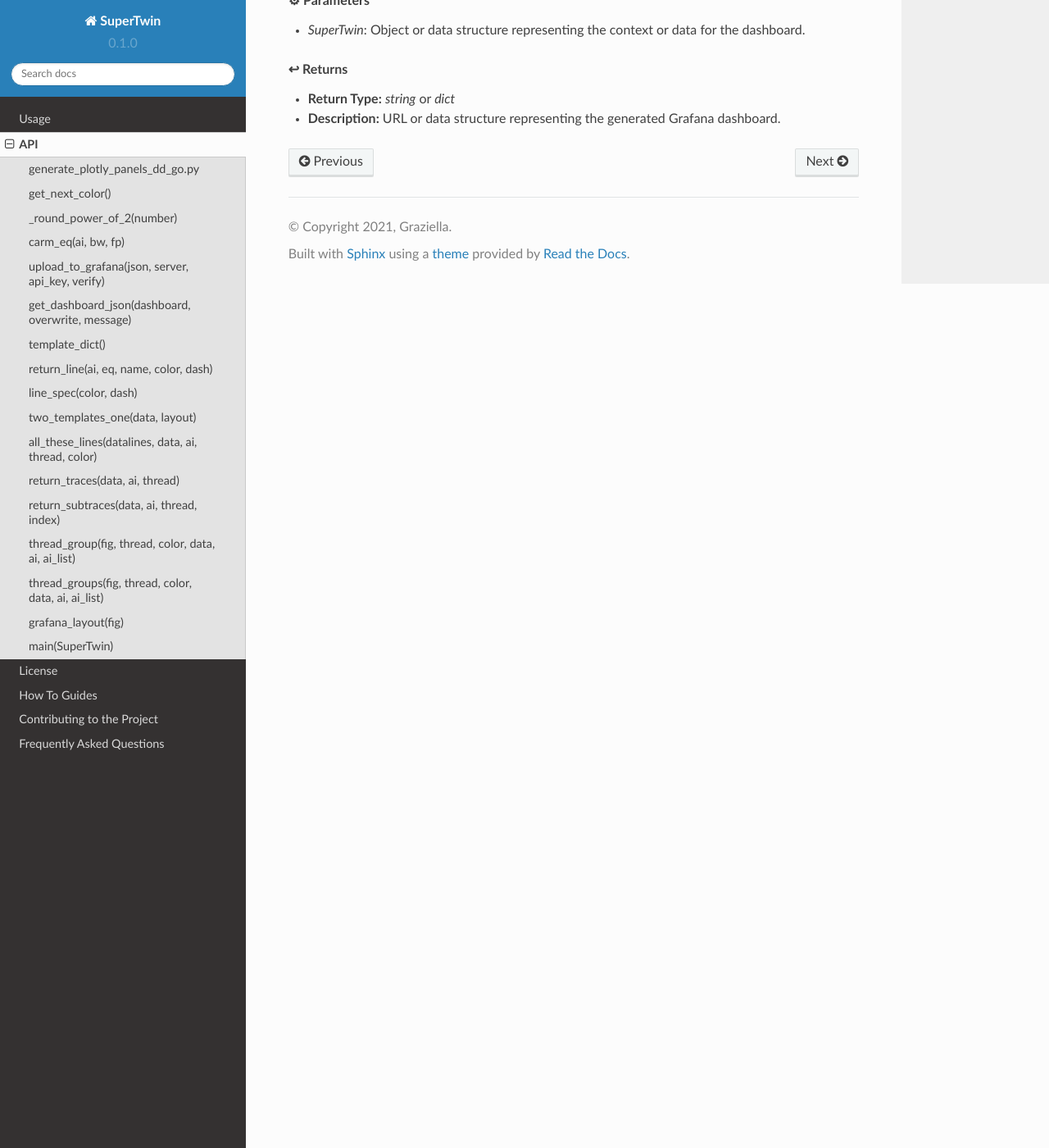
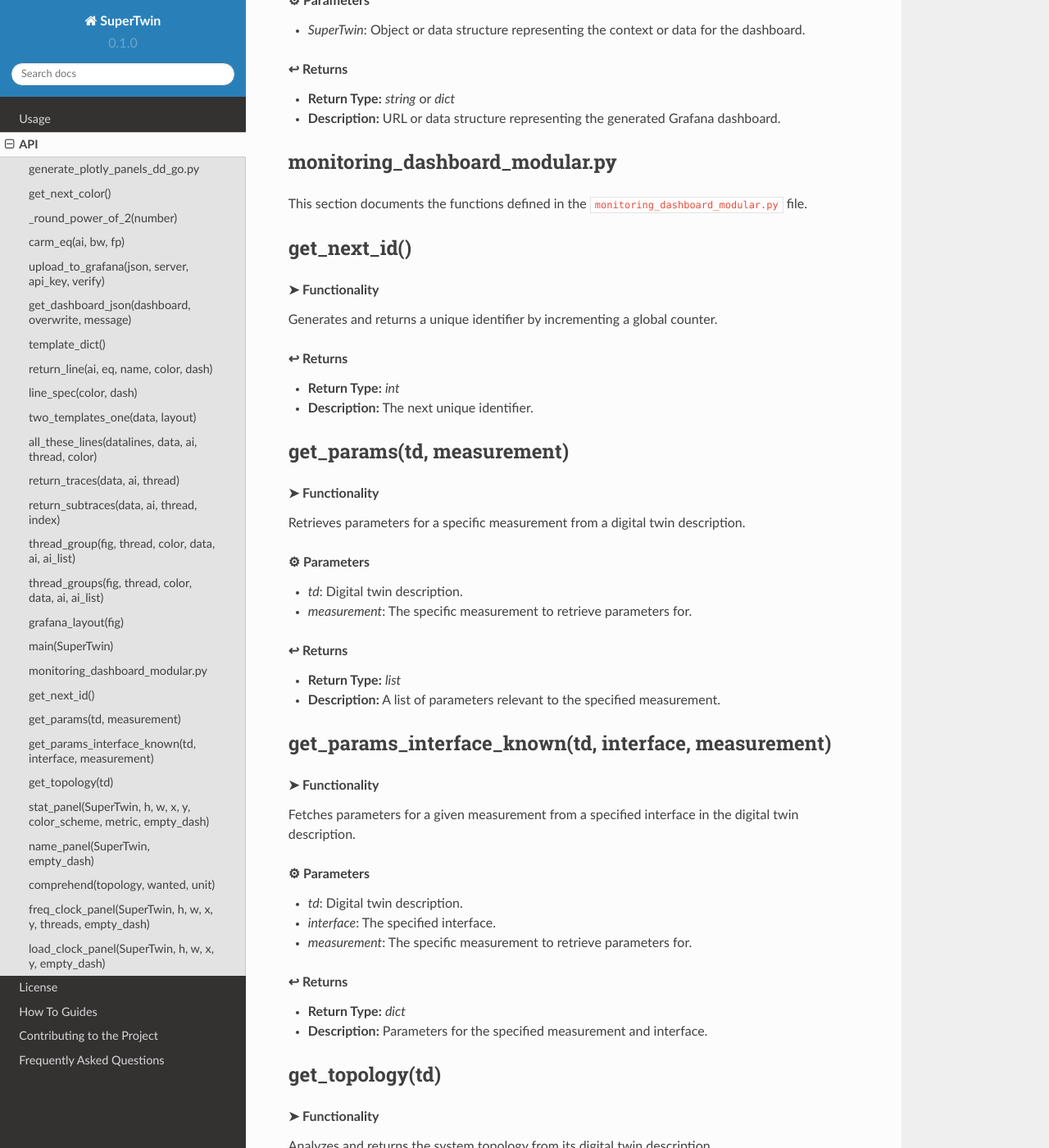
Before and after one commit to AliFehmi/readthedocs_deneme, a Sphinx documentation site: the page built from docs/source/api.rst, in a window 1280 px wide and 1400 px high, scrolled down 6230 px. Shown: the whole window at 82% size. Built offline with Sphinx 7.4.7 and the Read the Docs theme 2.0.0, drawn with Linux system fonts in a browser that asks for light colours; some of the changed text lies outside the part shown.

Commit message:
monitoring_dashboard_modular.py

```diff
--- a/docs/source/api.rst
+++ b/docs/source/api.rst
@@ -324,3 +324,185 @@ Main function orchestrating the creation of a performance analysis dashboard.
 
 - **Return Type:** `string` or `dict`
 - **Description:** URL or data structure representing the generated Grafana dashboard.
+
+monitoring_dashboard_modular.py
+-------------------------------
+
+This section documents the functions defined in the ``monitoring_dashboard_modular.py`` file.
+
+.. _get_next_id:
+
+get_next_id()
+-------------
+
+.. rubric:: ➤ Functionality
+
+Generates and returns a unique identifier by incrementing a global counter.
+
+.. rubric:: ↩ Returns
+
+- **Return Type:** `int`
+- **Description:** The next unique identifier.
+
+
+.. _get_params:
+
+get_params(td, measurement)
+---------------------------
+
+.. rubric:: ➤ Functionality
+
+Retrieves parameters for a specific measurement from a digital twin description.
+
+.. rubric:: ⚙ Parameters
+
+- `td`: Digital twin description.
+- `measurement`: The specific measurement to retrieve parameters for.
+
+.. rubric:: ↩ Returns
+
+- **Return Type:** `list`
+- **Description:** A list of parameters relevant to the specified measurement.
+
+
+.. _get_params_interface_known:
+
+get_params_interface_known(td, interface, measurement)
+------------------------------------------------------
+
+.. rubric:: ➤ Functionality
+
+Fetches parameters for a given measurement from a specified interface in the digital twin description.
+
+.. rubric:: ⚙ Parameters
+
+- `td`: Digital twin description.
+- `interface`: The specified interface.
+- `measurement`: The specific measurement to retrieve parameters for.
+
+.. rubric:: ↩ Returns
+
+- **Return Type:** `dict`
+- **Description:** Parameters for the specified measurement and interface.
+
+
+.. _get_topology:
+
+get_topology(td)
+----------------
+
+.. rubric:: ➤ Functionality
+
+Analyzes and returns the system topology from its digital twin description.
+
+.. rubric:: ⚙ Parameters
+
+- `td`: Digital twin description.
+
+.. rubric:: ↩ Returns
+
+- **Return Type:** `dict`
+- **Description:** The topology of the system.
+
+
+.. _stat_panel:
+
+stat_panel(SuperTwin, h, w, x, y, color_scheme, metric, empty_dash)
+-------------------------------------------------------------------
+
+.. rubric:: ➤ Functionality
+
+Adds a statistical panel to a Grafana dashboard.
+
+.. rubric:: ⚙ Parameters
+
+- `SuperTwin`: Digital twin or similar object.
+- `h`: Height of the panel.
+- `w`: Width of the panel.
+- `x`, `y`: Position coordinates of the panel.
+- `color_scheme`: Color scheme for the panel.
+- `metric`: Specific metric to display.
+- `empty_dash`: Dashboard template to modify.
+
+.. rubric:: ↩ Returns
+
+- **Return Type:** `dict`
+- **Description:** The updated dashboard template with the new panel.
+
+
+.. _name_panel:
+
+name_panel(SuperTwin, empty_dash)
+---------------------------------
+
+.. rubric:: ➤ Functionality
+
+Adds a panel displaying the name of the digital twin to the dashboard.
+
+.. rubric:: ⚙ Parameters
+
+- `SuperTwin`: Digital twin or similar object.
+- `empty_dash`: Dashboard template to modify.
+
+.. rubric:: ↩ Returns
+
+- **Return Type:** `dict`
+- **Description:** The updated dashboard template with the new name panel.
+
+
+.. _comprehend:
+
+comprehend(topology, wanted, unit)
+-----------------------------------
+
+.. rubric:: ➤ Functionality
+
+Filters and returns elements from the system topology based on specified criteria.
+
+.. rubric:: ⚙ Parameters
+
+- `topology`: The system topology.
+- `wanted`: List of desired elements.
+- `unit`: The unit or type of elements to filter.
+
+.. rubric:: ↩ Returns
+
+- **Return Type:** `list`
+- **Description:** Filtered elements from the topology.
+
+
+.. _freq_clock_panel:
+
+freq_clock_panel(SuperTwin, h, w, x, y, threads, empty_dash)
+------------------------------------------------------------
+
+.. rubric:: ➤ Functionality
+
+Creates a dashboard panel for displaying frequency clock data for specified threads.
+
+.. rubric:: ⚙ Parameters
+
+- `SuperTwin`: Digital twin or similar object.
+- `h`, `w`, `x`, `y`: Panel dimensions and position.
+- `threads`: List of thread identifiers.
+- `empty_dash`: Dashboard template to modify.
+
+.. rubric:: ↩ Returns
+
+- **Return Type:** `dict`
+- **Description:** The updated dashboard template with the new panel.
+
+
+.. _load_clock_panel:
+
+load_clock_panel(SuperTwin, h, w, x, y, empty_dash)
+---------------------------------------------------
+
+.. rubric:: ➤ Functionality
+
+Adds a load clock panel to the dashboard for system load visualization.
+
+.. rubric:: ⚙ Parameters
+
+- `SuperTwin`: Digital twin or similar object.
+- `h`, `w`, `x`, `y
```
